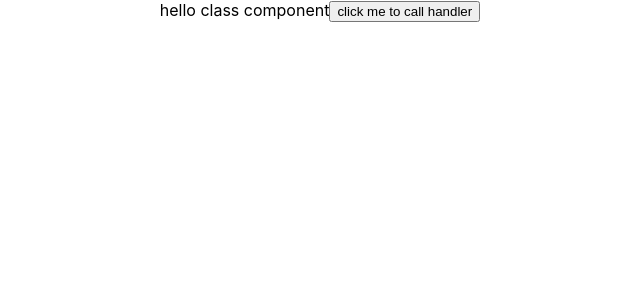
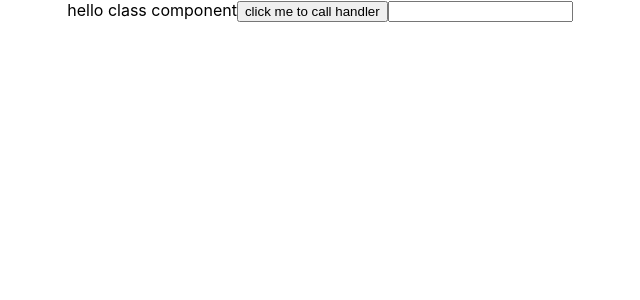
Before and after one commit to audelqua/render-huge-list, a React (Create React App) app: page / in a window 1280 px wide. Shown: the top 300 px of the page, without its empty margins (320-960 px from the left). Built offline with nearby package versions, Linux system fonts and the light colour scheme.

Commit message:
ref created in class component, methods defined one to change text input value and other to make focus on input with button onClick

```diff
--- a/src/components/sampleOfUsingRef/index.jsx
+++ b/src/components/sampleOfUsingRef/index.jsx
@@ -1,25 +1,33 @@
 import React, { Component } from 'react'
 
+// using ref as a DOM node reference
 class SampleOfUsingRef extends Component {
     constructor(props) {
         super(props)
         this.state = {
-            name: 'ali'
+            text: ''
         }
-        // this.handleClick = this.handleClick.bind(this)
+        this.handleChangeText = this.handleChangeText.bind(this)
+        this.handleClick = this.handleClick.bind(this)
+        this.textInput = React.createRef();
     }
-    handleClick(e) {
-        console.log('this', this)
-        console.log('e', e)
+
+    handleChangeText(e) {
+        this.setState({text: e.target.value})
+    }
+
+    handleClick() {
+       this.textInput.current.focus()
     }
 
     render() {
         return (
             <div>
                 <span>hello class component</span>
-                <button onClick={() => this.handleClick()}>
+                <button onClick={this.handleClick}>
                     click me to call handler
                 </button>
+                <input value={this.state.text} onChange={this.handleChangeText} ref={this.textInput}/>
                 {/* <button onClick={this.handleClick.bind(this)}>
                     click me to call handler
                 </button> */}
```
